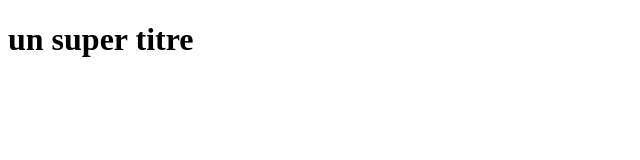
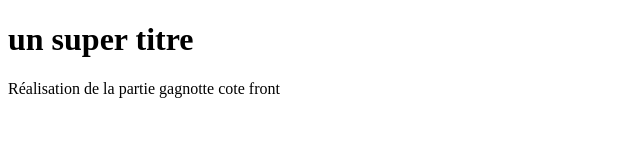
Before and after one commit to dassepascal/OpenclassRoomsProject, a plain HTML site: page index.html in a window 1280 px wide. Shown: the whole page, without its empty margins (0-640 px from the left). Drawn offline with Linux system fonts and the light colour scheme.

Commit message:
branche cagnotte iunit

```diff
--- a/index.html
+++ b/index.html
@@ -8,5 +8,6 @@
 </head>
 <body>
     <h1>un super titre</h1>
+    <p>Réalisation de la partie gagnotte cote front</p>
 </body>
 </html>
```
